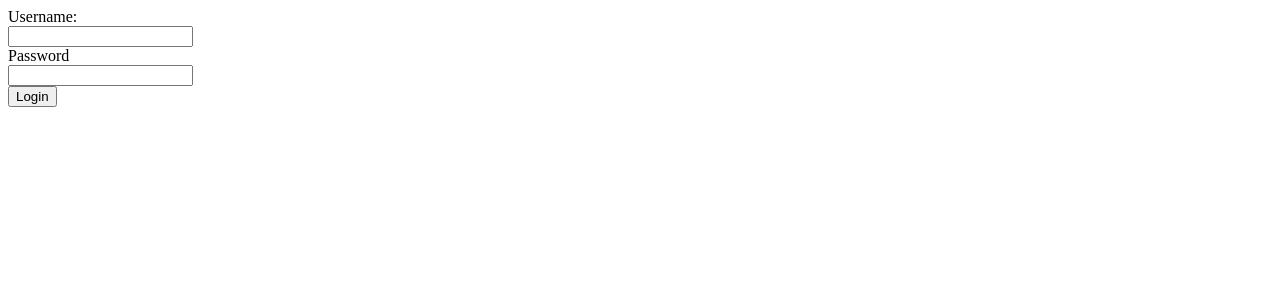
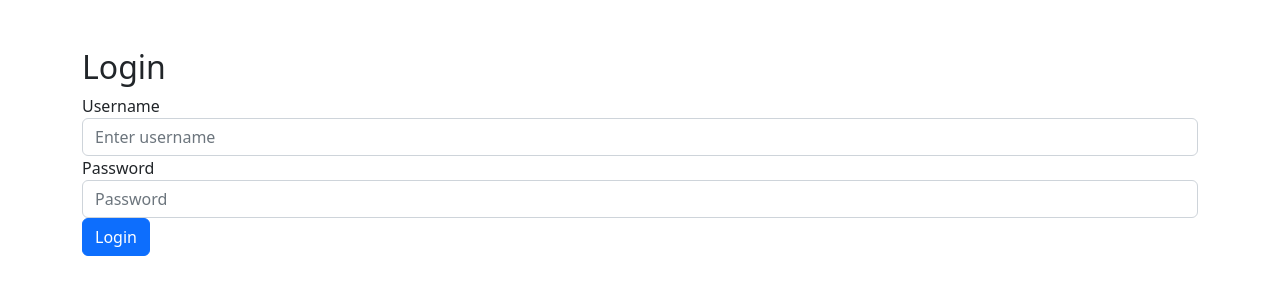
Before and after one commit to RomeoEncinares/Web-Developer-Code-Assessment, a Django app: template templates/login.html in a window 1280 px wide. Shown: the top 300 px of the page. Run offline with Django 4.2, Linux system fonts and the light colour scheme; the template is opened without the code that fills it, so the values that code supplies are empty.

Commit message:
Update login template

```diff
--- a/templates/login.html
+++ b/templates/login.html
@@ -1,19 +1,28 @@
-<!DOCTYPE html>
-<html lang="en">
-<head>
-    <meta charset="UTF-8">
-    <meta http-equiv="X-UA-Compatible" content="IE=edge">
-    <meta name="viewport" content="width=device-width, initial-scale=1.0">
-    <title>Login</title>
-</head>
-<body>
-    <form method="POST">
+{% extends 'base-authentication.html' %}
+{% load static %}
+
+{% block login %}
+    <div class="container mt-5">
+        <h2>Login</h2>
+        <form method="POST">
+            {% csrf_token %}
+            <div class="form-group">
+                <label for="username">Username</label>
+                <input type="text" class="form-control" id="username" name="username" placeholder="Enter username"/>
+            </div>
+            <div class="form-group">
+                <label for="password">Password</label>
+                <input type="password" class="form-control" id="password" name="password" placeholder="Password"/>
+            </div>
+            <button type="submit" class="btn btn-primary">Login</button>
+        </form>
+    </div>
+    <!-- <form method="POST">
         {% csrf_token %}
         <label for="username">Username:</label><br>
         <input type="text" id="username" name="username"><br>
         <label for="password">Password</label><br>
         <input type="password" id="password" name="password"><br>
         <button class="btn btn-dark btn-lg btn-block" type="submit">Login</button>
-    </form>
-</body>
-</html>
+    </form> -->
+{% endblock %}
```
